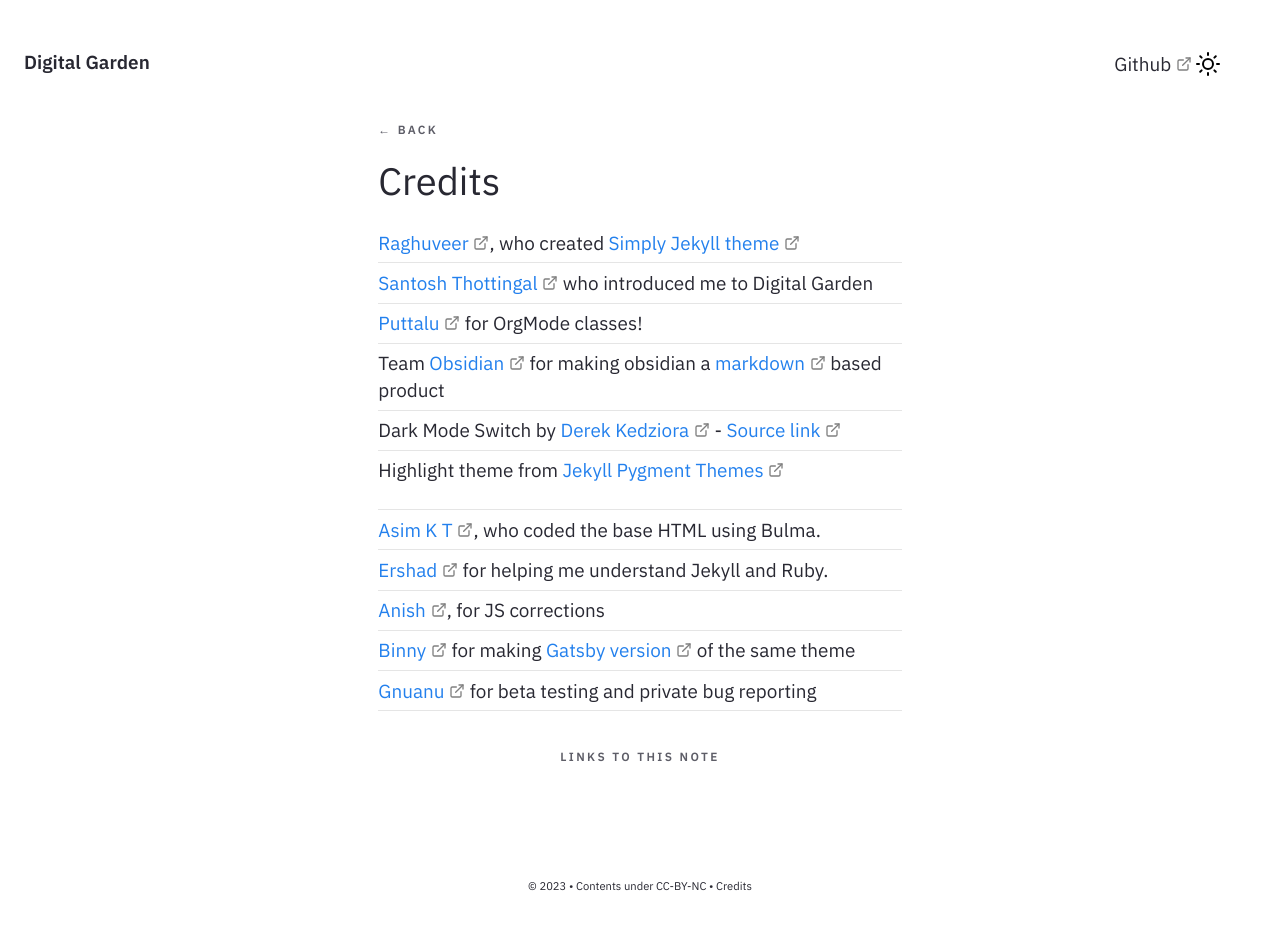
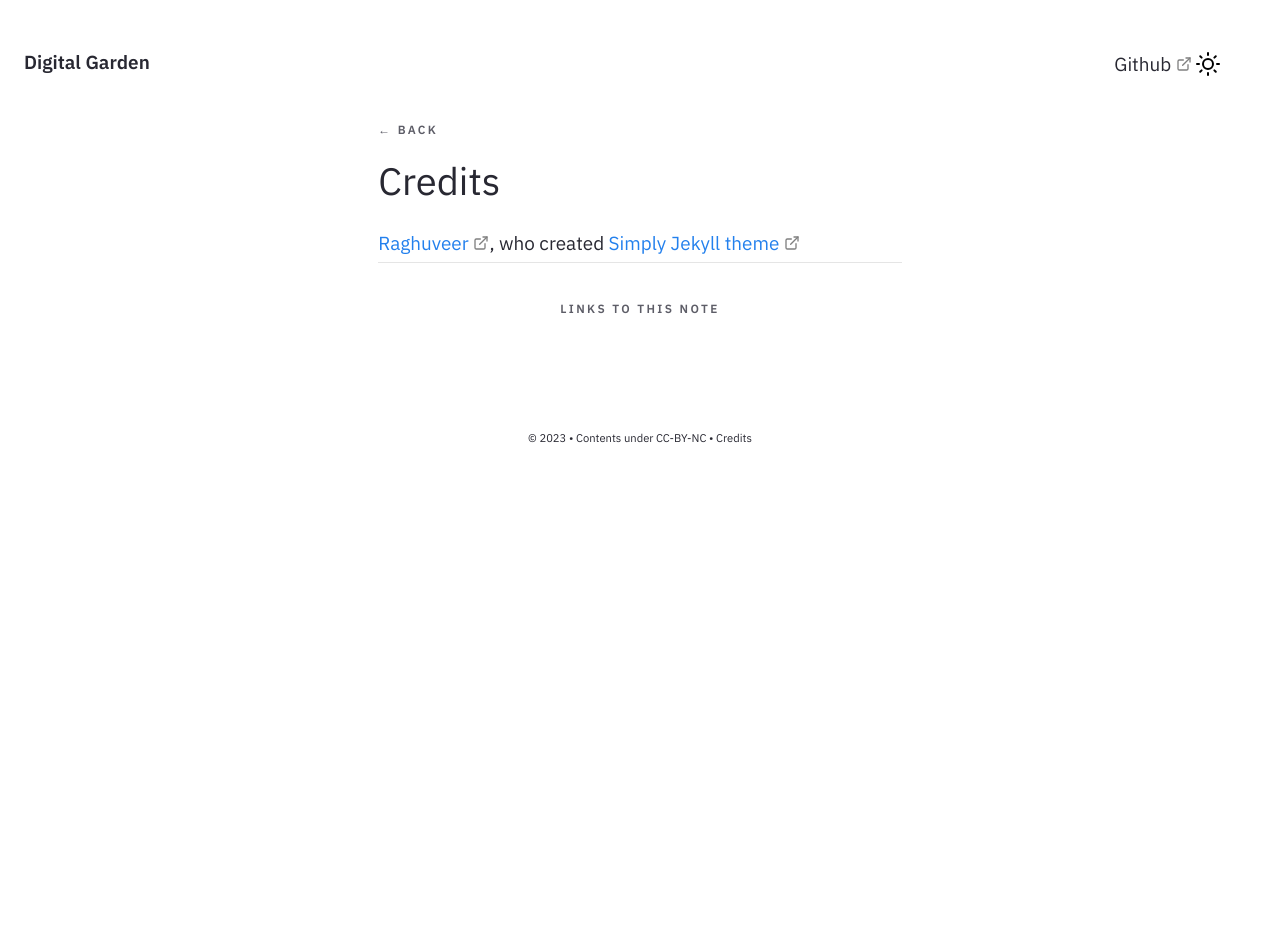
Before and after one commit to PierrickBlons/digital-garden, a Jekyll site: the page built from _notes/Public/Credits.md, in a window 1280 px wide. Built offline with Jekyll 4.4.1, drawn with Linux system fonts in a browser that asks for light colours; after the commit the page ends 900 px from its top, so only the background shows below that.

Commit message:
clean credits

```diff
--- a/_notes/Public/Credits.md
+++ b/_notes/Public/Credits.md
@@ -7,15 +7,3 @@ format: list
 ---
 
 -   [Raghuveer](https://github.com/rgvr), who created [Simply Jekyll theme](https://github.com/rgvr/simply-jekyll)
--   [Santosh Thottingal](https://github.com/santhoshtr) who introduced me to Digital Garden
--   [Puttalu](https://github.com/aashiks) for OrgMode classes!
--   Team [Obsidian](https://obsidian.md/) for making obsidian a [markdown](https://daringfireball.net/projects/markdown/) based product
--   Dark Mode Switch by [Derek Kedziora](https://github.com/derekkedziora) - [Source link](https://github.com/derekkedziora/jekyll-demo/blob/master/scripts/mode-switcher.js)
--   Highlight theme from [Jekyll Pygment Themes](https://github.com/jwarby/jekyll-pygments-themes)
-
-
-- [Asim K T](https://github.com/asimkt), who coded the base HTML using Bulma.
-- [Ershad](https://github.com/ershad) for helping me understand Jekyll and Ruby.
-- [Anish](https://github.com/anishsheela), for JS corrections
-- [Binny](https://github.com/binnyva) for making [Gatsby version](https://github.com/binnyva/gatsby-garden) of the same theme
-- [Gnuanu](https://github.com/gnuanu) for beta testing and private bug reporting
```
